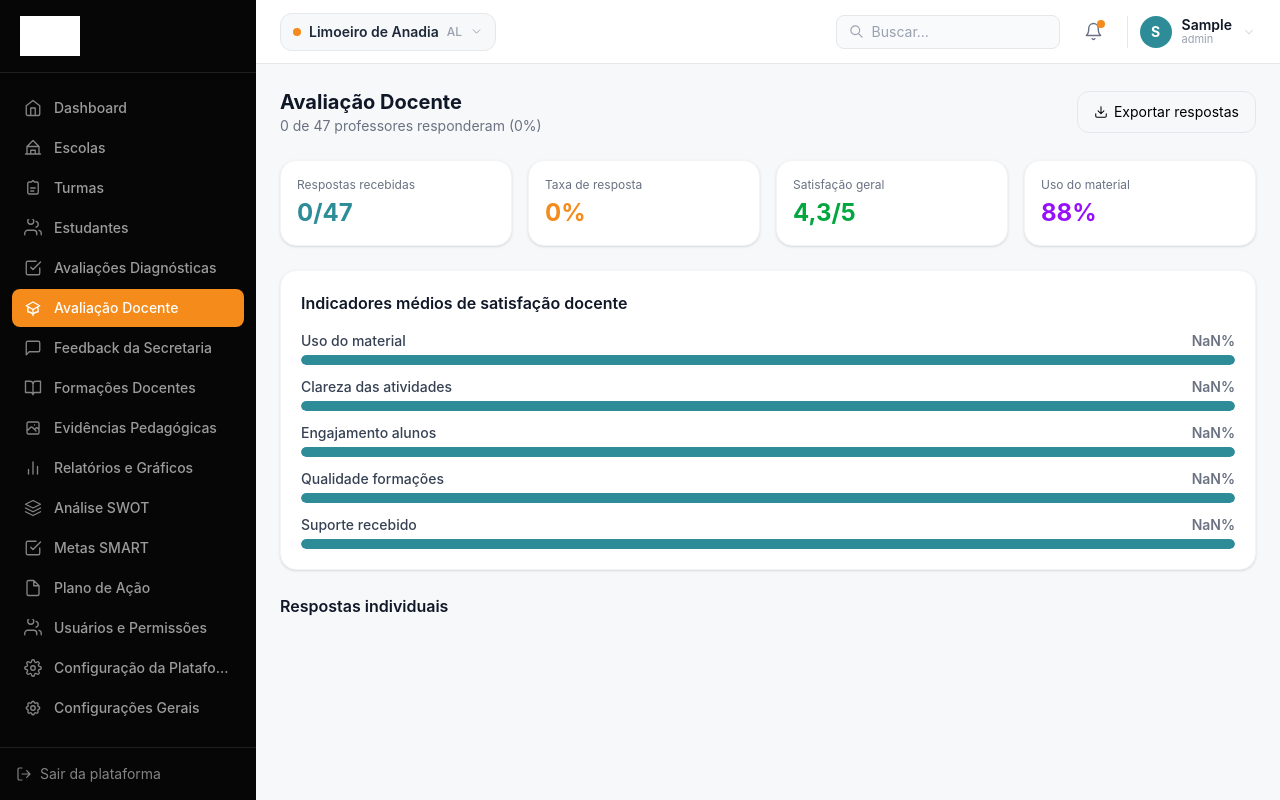
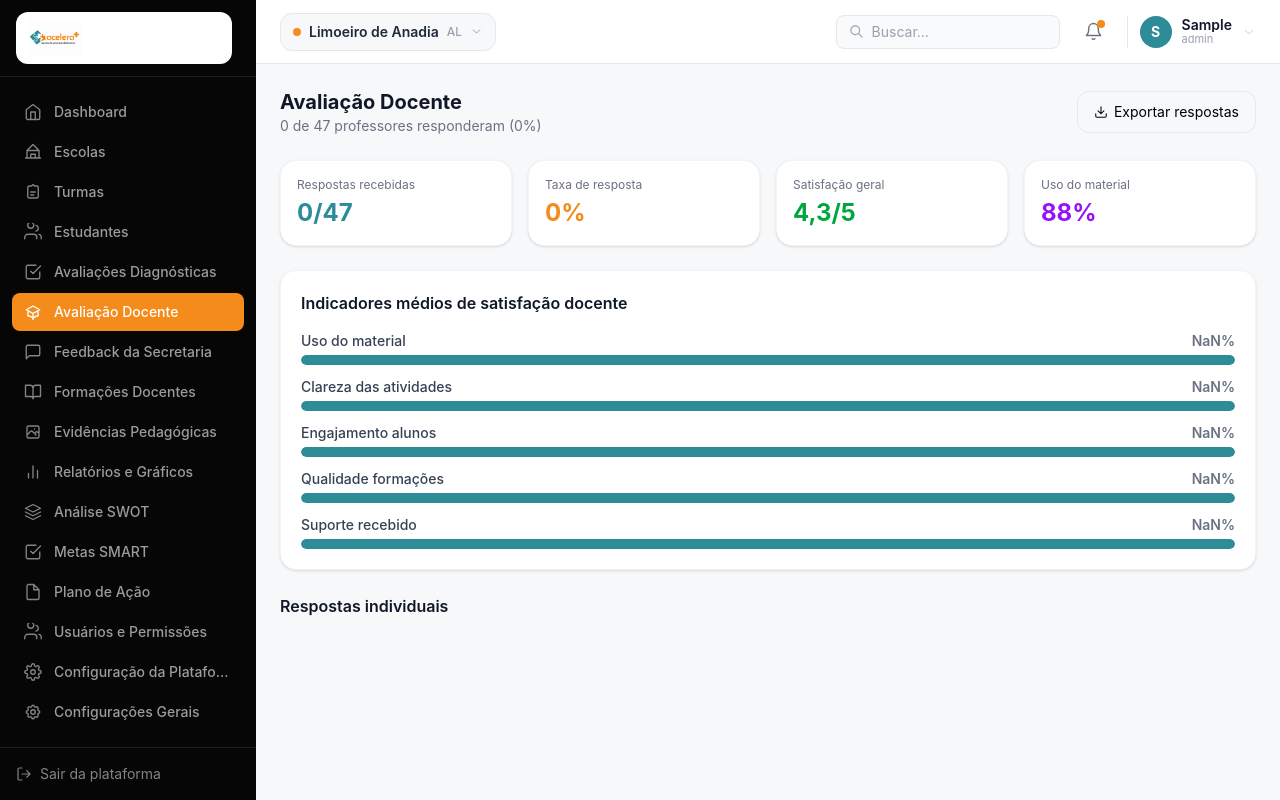
Before and after one commit to maxmelo-coder/Aceleramais, a Next.js app: page /avaliacao-docente in a window 1280 px wide. Built offline with nearby package versions, Linux system fonts and the light colour scheme; sample sign-in values are in the browser's storage.

Commit message:
fix: exibe logo Acelera+ colorida no sidebar com fundo branco

```diff
--- a/components/Sidebar.tsx
+++ b/components/Sidebar.tsx
@@ -57,9 +57,9 @@ export default function Sidebar({ open, onClose }: SidebarProps) {
         ${open ? 'translate-x-0' : '-translate-x-full lg:translate-x-0'}
       `}>
         {/* Logo area */}
-        <div className="flex items-center justify-between px-5 py-4 border-b border-white/10">
-          <div className="flex items-center">
-            <img src="/logo.png" alt="Acelera+" className="h-10 w-auto brightness-0 invert" />
+        <div className="flex items-center justify-between px-4 py-3 border-b border-white/10">
+          <div className="flex items-center bg-white rounded-xl px-3 py-2 w-full mr-2">
+            <img src="/logo.png" alt="Acelera+" className="h-9 w-auto object-contain" />
           </div>
           <button onClick={onClose} className="lg:hidden text-white/60 hover:text-white p-1">
             <IconX size={18} />
```
